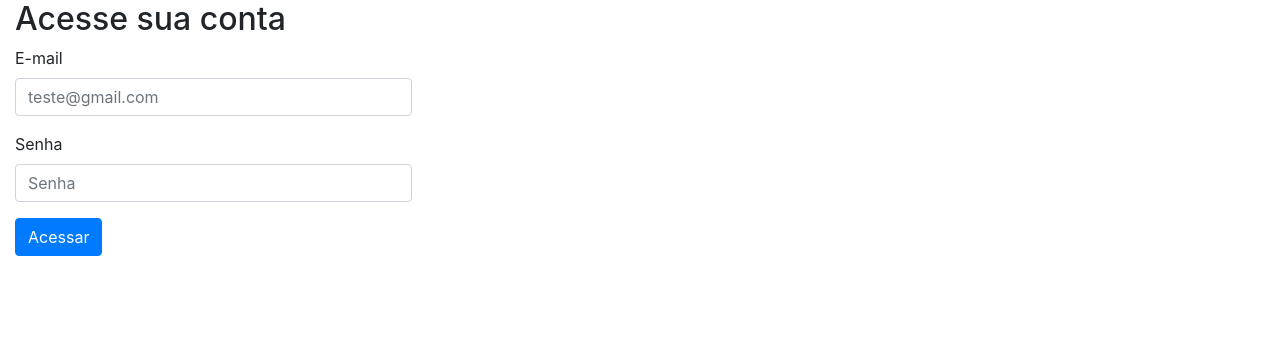
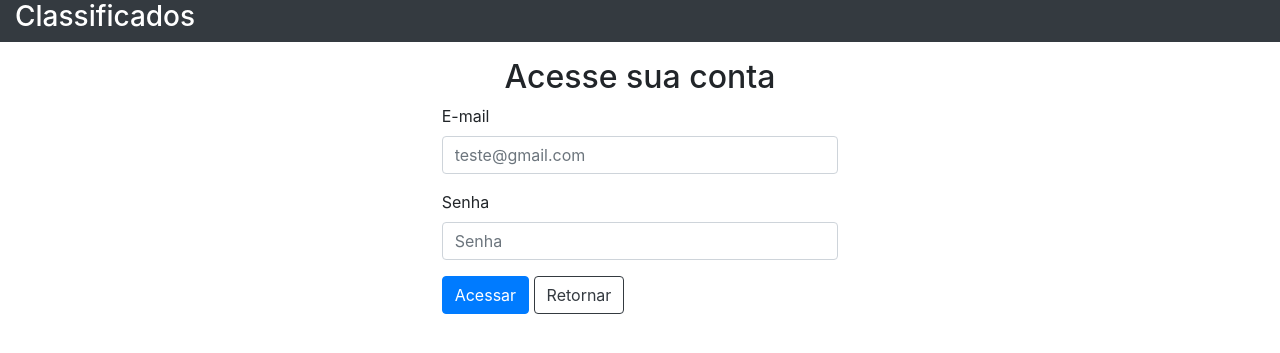
Before and after one commit to raphaelalvarenga/classificados, a PHP site: page /php/login.php in a window 1280 px wide. Shown: the top 353 px of the page. Run offline with PHP 8.4, Linux system fonts and the light colour scheme; data that the repository does not hold is empty.

Commit message:
Finalizada a pagina de login, criada a pagina de cadastro e retirados arquivos da pasta php e inseridos na mesma hierarquia do index.php

```diff
--- /dev/null
+++ b/css/style.css
@@ -0,0 +1,3 @@
+#divLoginUserPassInvalidos {
+    display: none;
+}
--- /dev/null
+++ b/login.php
@@ -0,0 +1,85 @@
+<?php
+session_start();
+
+if (isset($_POST['email']) && !empty($_POST['email'])) {
+    $email = addslashes($_POST['email']);
+    $senha = md5($_POST['senha']);
+
+    try {
+        $conexao = "mysql:host=localhost;dbname=classificados;charset=utf8mb4";
+        $user = "root";
+        $pass = "root";
+
+        $pdo = new PDO($conexao, $user, $pass);
+
+        $sql = "SELECT * FROM usuarios WHERE email = '" . $email . "' and senha = '" . $senha . "';";
+
+        $sql = $pdo->query($sql);
+
+        if ($sql->rowCount() > 0) {
+            $sql = $sql->fetch();
+            $_SESSION['id'] = $sql['id'];
+            header("Location: dashboard.php");
+        }
+    } catch (PDOException $erro) {
+        echo "Falha na conexão: " . $erro->getMessage();
+    }
+}
+?>
+
+<!DOCTYPE html>
+<html lang="pt-br">
+    <head>
+        <meta charset="utf-8">
+        <link rel="stylesheet" type="text/css" href="css/bootstrap.min.css">
+        <link rel="stylesheet" type="text/css" href="css/style.css">
+        <title>Classificados</title>
+    </head>
+
+    <body>
+        <div class="container-fluid">
+            <div class="row bg-dark text-white">
+                <div class="col">
+                    <h3><a class = "text-white" href = "index.php" style = "text-decoration: none">Classificados</a></h3>
+                </div>
+            </div>
+            <div class="row">
+                <div class="col text-center" style = "padding-top: 16px">
+                    <h2>Acesse sua conta</h2>
+                </div>
+            </div>
+
+            <?php
+                if (isset($_POST['email']) or isset($_POST['senha'])) {
+                    echo "<div class='row justify-content-center'>" .
+                         "<div id='divLoginUserPassInvalidos' style = 'display: block' class='alert alert-danger'>Usuário e/ou senha inválido(s)!</div>" .
+                         "</div>";
+                }
+
+            ?>
+
+            <div class="row justify-content-center">
+                <div class="col-4">
+                    <form method="POST">
+                        <div class="form-group">
+                            <label for="iptEmailLogin">E-mail</label>
+                            <input id="iptEmailLogin" class="form-control" placeholder="teste@gmail.com" name="email">
+                        </div>
+
+                        <div class="form-group">
+                            <label for="iptSenhaLogin">Senha</label>
+                            <input type="password" id="iptSenhaLogin" class="form-control" placeholder="Senha" name="senha">
+                        </div>
+
+                        <div class="form-group">
+                            <input type="submit" value="Acessar" class="btn btn-primary">
+                            <a href="index.php" class="btn btn-white border-dark text-dark">Retornar</a>
+                    </form>
+                </div>
+            </div>
+        </div>
+        <script type="text/javascript" src="js/jquery-3.3.1.js"></script>
+        <script type="text/javascript" src="js/bootstrap.bundle.min.js"></script>
+        <script type="text/javascript" src="js/script.js"></script>
+    </body>
+</html>
--- a/php/login.php
+++ /dev/null
@@ -1,60 +0,0 @@
-<?php
-session_start();
-echo $_POST['email'];
-if (isset($_POST['email']) && !empty($_POST['email'])) {
-    echo "teste";
-    $email = $_POST['email'];
-    $senha = $_POST['senha'];
-
-    try {
-        $conexao = "mysql:host=localhost;dbname=classificados;charset=utf8mb4;port=3307";
-        $user = "root";
-        $senha = "root";
-
-        $pdo = new PDO($conexao, $user, $senha);
-        header("Location: ../dashboard.php");
-    } catch (PDOException $erro) {
-        echo "Falha na conexão: " . $erro->getMessage();
-    }
-}
-?>
-
-<!DOCTYPE html>
-<html lang="pt-br">
-    <head>
-        <meta charset="utf-8">
-        <link rel="stylesheet" type="text/css" href="../css/bootstrap.min.css">
-        <title>Classificados</title>
-    </head>
-
-    <body>
-        <div class="container-fluid">
-            <div class="row">
-                <div class="col">
-                    <h2>Acesse sua conta</h2>
-                </div>
-            </div>
-            <div class="row">
-                <div class="col-4">
-                    <form method="POST">
-                        <div class="form-group">
-                            <label for="iptEmailLogin">E-mail</label>
-                            <input id="iptEmailLogin" class="form-control" placeholder="teste@gmail.com" name="email">
-                        </div>
-
-                        <div class="form-group">
-                            <label for="iptSenhaLogin">Senha</label>
-                            <input id="iptSenhaLogin" class="form-control" placeholder="Senha" name="senha">
-                        </div>
-
-                        <div class="form-group">
-                            <input type="submit" value="Acessar" class="btn btn-primary">
-                    </form>
-                </div>
-            </div>
-        </div>
-        <script type="text/javascript" src="../js/jquery-3.3.1.js"></script>
-        <script type="text/javascript" src="../js/bootstrap.bundle.min.js"></script>
-        <script type="text/javascript" src="../js/script.js"></script>
-    </body>
-</html>
```
Also changed, not shown: cadastro.php (added, +48 -0 lines), dashboard.php (+7 -6 lines), index.php (+4 -3 lines).
